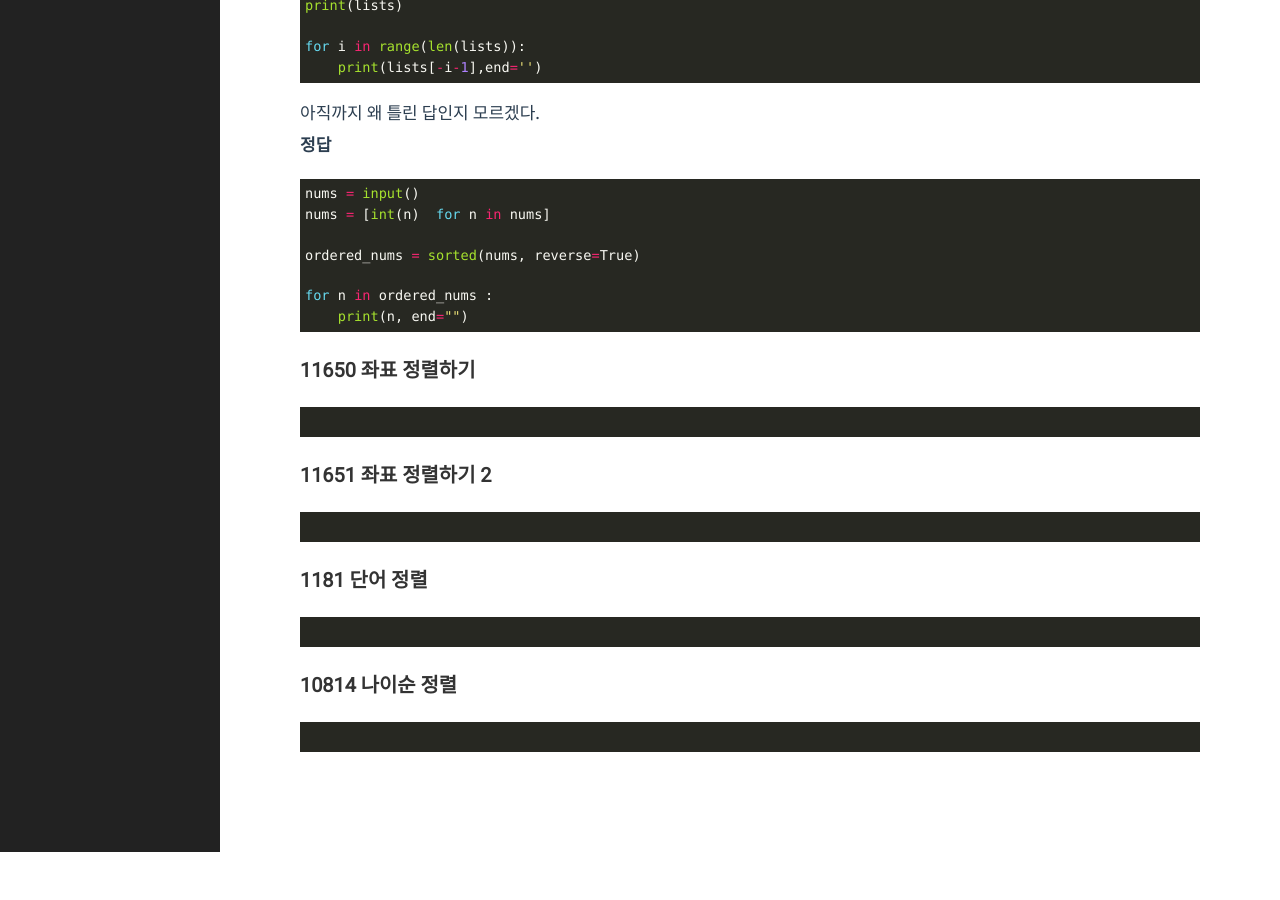
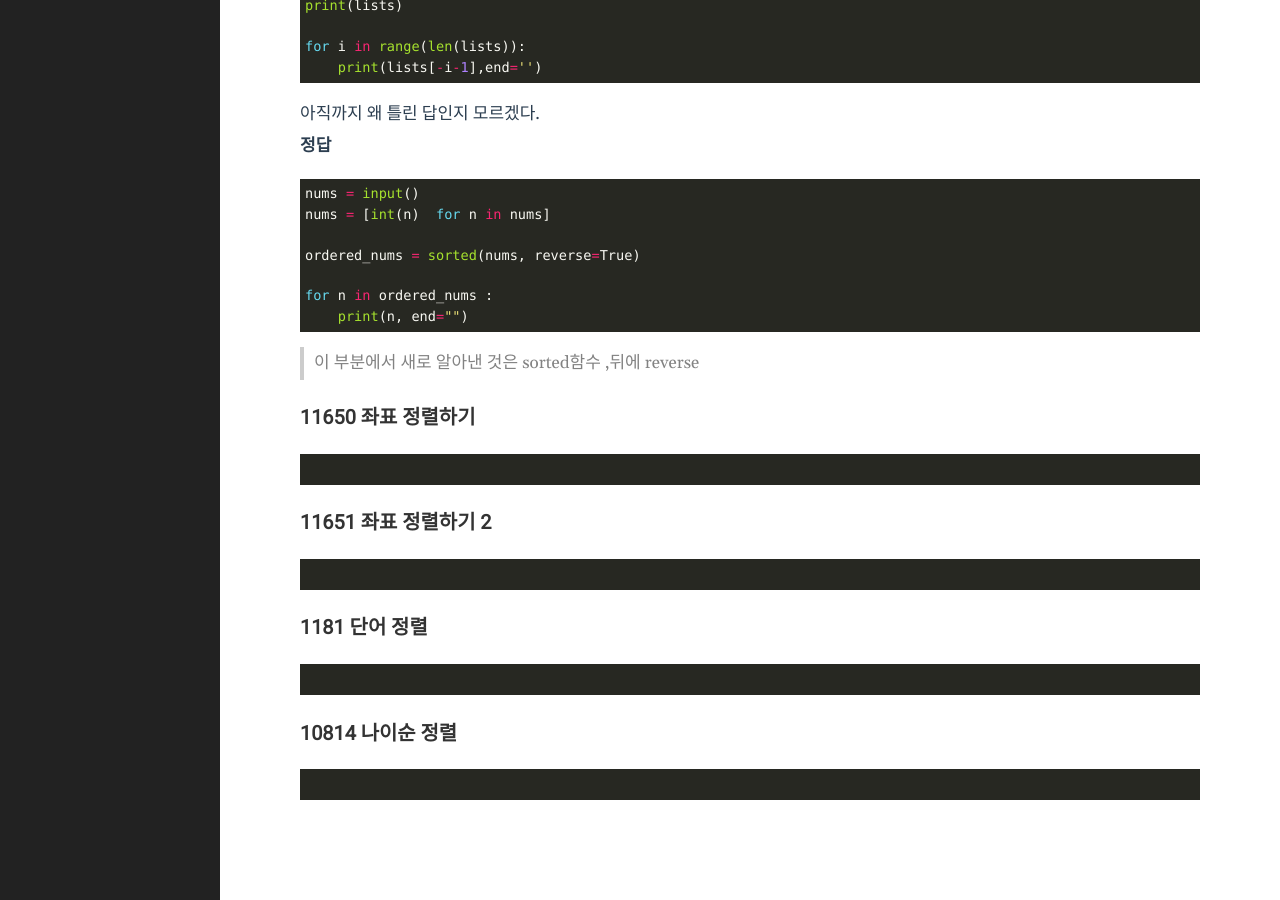
Before and after one commit to 1yoouoo/1yoouoo.gihub.io, a Jekyll site: the page built from _posts/BACKJOON/2021-03-00-backjoon-정렬.md, in a window 1280 px wide and 900 px high, scrolled down 1279 px. Built offline with Jekyll 4.4.1, drawn with Linux system fonts in a browser that asks for light colours; before the commit the page ends 2131 px from its top, so only the background shows below that.

Commit message:
Update 2021-03-00-backjoon-정렬.md

````diff
--- a/_posts/BACKJOON/2021-03-00-backjoon-정렬.md
+++ b/_posts/BACKJOON/2021-03-00-backjoon-정렬.md
@@ -74,6 +74,8 @@ ordered_nums = sorted(nums, reverse=True)
 for n in ordered_nums :
     print(n, end="")
 ```
+> 이 부분에서 새로 알아낸 것은 sorted함수 ,뒤에 reverse
+
 ### 11650 좌표 정렬하기
 ```python
 
````
